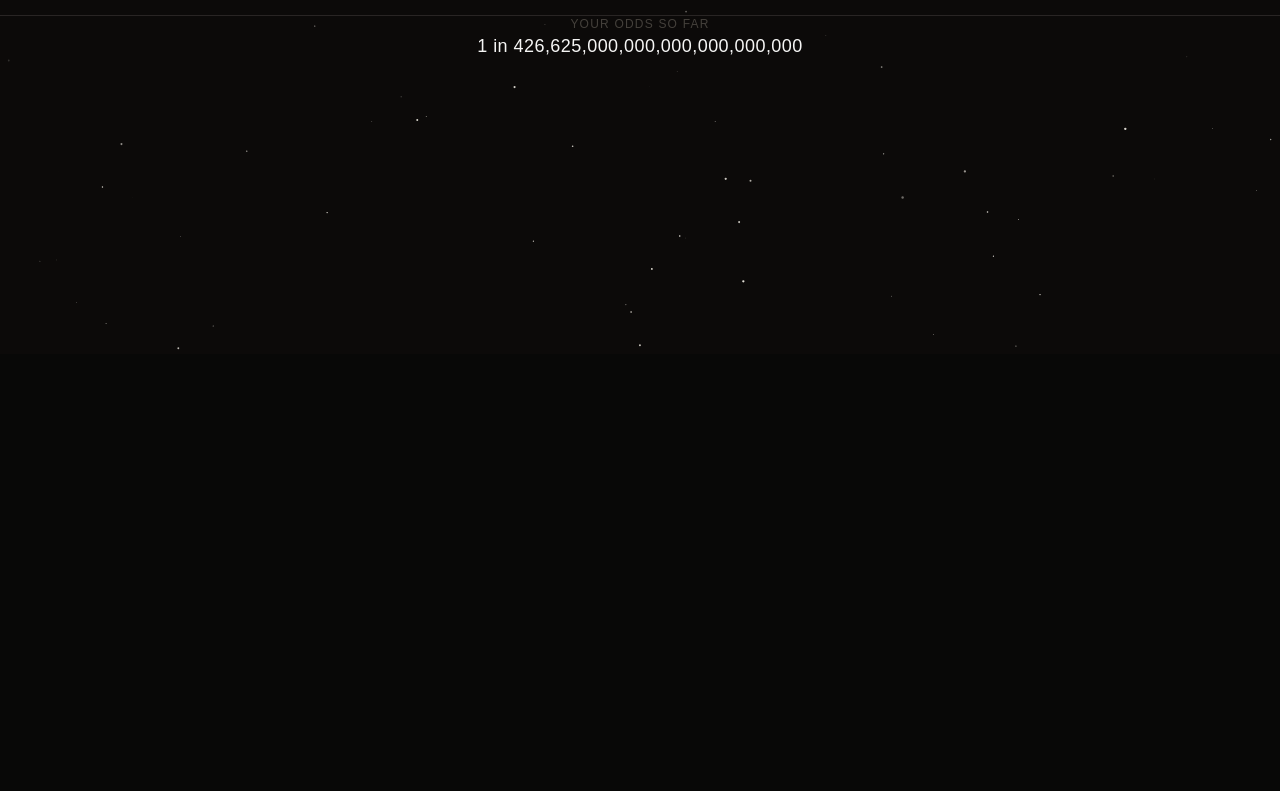
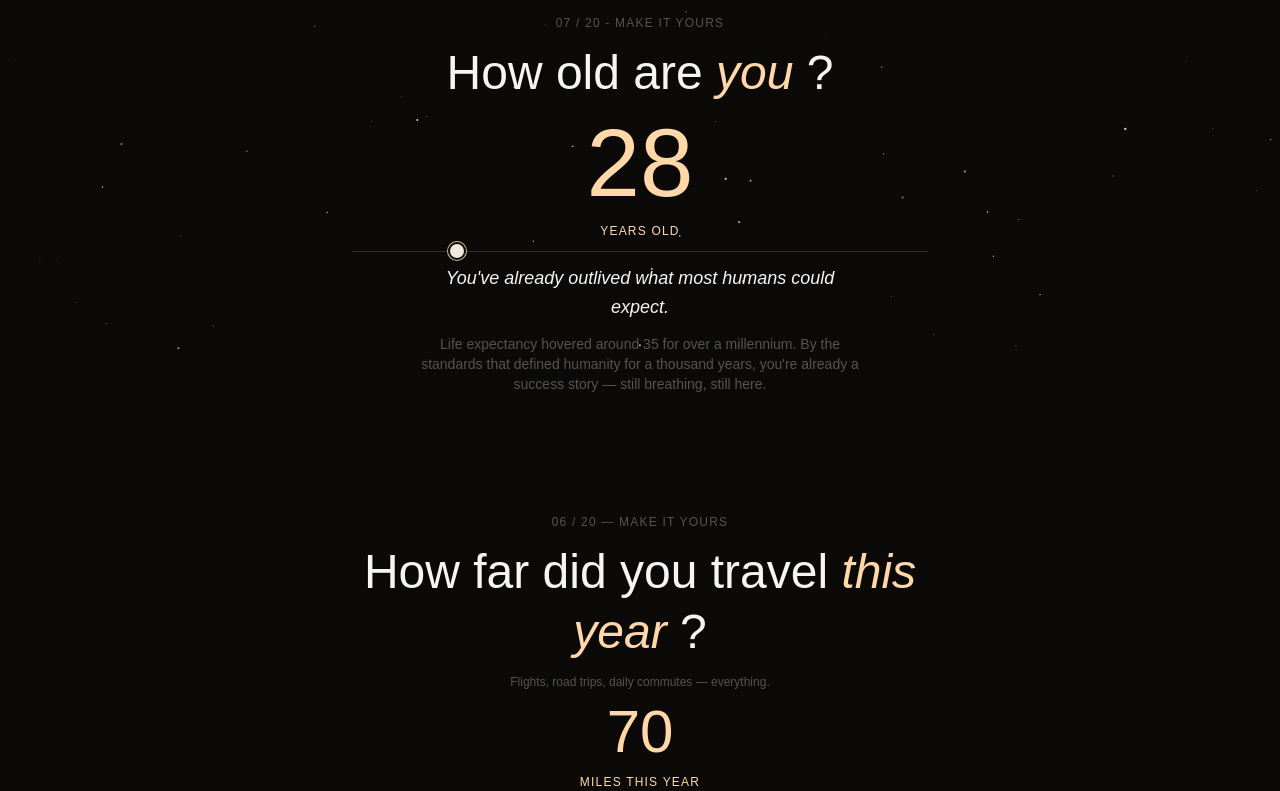
Before and after one commit to brinikki/likely, a Next.js app in the folder my-app/: page / in a window 1280 px wide. Shown: the part 446-1237 px from the top of the page. Before the commit the page ends 800 px from the top, so only its background shows below. Built offline with nearby package versions, Linux system fonts and the light colour scheme; a web font is replaced by a local one.

Commit message:
did the age card, redid the colors and the gap and i learned do it by class name whenn using tailwindcss. i asked claude to redo the bar bc it was ugly. imported travelcard to page.tsx and im navigating on my own and seeing what happens. so far so good!

```diff
--- /dev/null
+++ b/my-app/components/agecard.jsx
@@ -0,0 +1,52 @@
+'use client'
+
+import { useState } from 'react';
+
+export default function AgeCard({index, total}) {
+    const [age, setAge] = useState(28);
+
+    function getInsight(age) {
+        if (age < 20) return {
+            insight: "You're not young. You yourself have roughly 15 more years before being considered to have lived a full life. - by every standard that existed for most of human history",
+            sub: "A thousand years ago, 2-3 of your siblings likely never made it past age 5. You are already in the top 10% of people who have ever lived in terms of age."
+        }
+      if (age < 35) return {
+        insight: "You've already outlived what most humans could expect.",
+        sub: "Life expectancy hovered around 35 for over a millennium. By the standards that defined humanity for a thousand years, you're already a success story — still breathing, still here."
+        }
+        if (age < 55) return {
+            insight: `You are living ${Math.round(((age - 35) / 35) * 100)}% beyond the life expectancy that defined humanity for 1,000 years.`,
+            sub: "Every day past 35 was borrowed time for your ancestors. You're borrowing it"
+        }
+        const pct = Math.min(99, Math.round(((age - 20) / 65) * 75 + 20));
+        return {
+           insight: "A thousand years ago, people would have asked what gods you prayed to.",
+           sub: `You are outliving roughly ${pct}% of every human who ever drew breath. They'd have called you a miracle. You didn't earn this — antibiotics and clean water did it for you.`
+        }
+    }
+
+    const { insight, sub } = getInsight(age);
+
+    return (
+        <div className="gap-3 flex flex-col items-center text-center max-w-xl w-full ">
+            <p className="text-xs tracking-widest uppercase text-stone-600 mb-4">
+                {String(index + 1).padStart(2, '0')} / {total} - Make it yours
+            </p>
+            <h2 className="font-light text-4xl md:text-5xl leading-tight text-stone-100 mb-3">
+                How old are<em className='italic text-orange-200'> you</em> ?
+            </h2>
+            <div className="text-8xl font-light text-orange-200 leading-none my-4">
+                {age}
+            </div>
+
+            <p className="text-xs tracking-widest uppercase text-orange-200 mb-6">years old</p>
+
+            <input type="range" min="13" max="100" value={age} onChange={(e) => setAge(Number(e.target.value))} className="w-full mb-8 cursor-pointer" />
+
+            <p className='text-lg font-light italic text-stone-100 leading-relaxed max-w-md mb-3 transition-all duration-300'>{insight}</p>
+
+
+            <p className='text-sm text-stone-600 max-w-md transition-all duration-300'>{sub}</p>
+        </div>
+    );
+}
--- a/my-app/components/travelcard.jsx
+++ b/my-app/components/travelcard.jsx
@@ -40,31 +40,31 @@ export default function TravelCard({ index, total }) {
   const insight = INSIGHTS.find(i => miles <= i.max) || INSIGHTS[INSIGHTS.length - 1]
 
   const bars = [
-    { label: 'You', pct, value: miles >= MAX_MILES ? '7k+ mi' : miles.toLocaleString() + ' mi', color: '#c9b88a', textColor: '#c9b88a' },
+    { label: 'You', pct, value: miles >= MAX_MILES ? '7k+ mi' : miles.toLocaleString() + ' mi', color: '#eeeaddff', textColor: '#c9b88a' },
     { label: '1800s avg', pct: 5, value: '~50 mi', color: '#3d3b37', textColor: '#3d3b37' },
     { label: 'Medieval', pct: 2.5, value: '~25 mi', color: '#2e2c28', textColor: '#3d3b37' },
     { label: 'Stone age', pct: 1, value: '~10 mi', color: '#1e1c18', textColor: '#3d3b37' },
   ]
 
   return (
-    <div className="flex flex-col items-center text-center max-w-xl w-full">
+    <div className="flex flex-col items-center text-center max-w-xl w-full gap-3">
 
       <p className="text-xs tracking-widest uppercase text-stone-600 mb-4">
         {String(index + 1).padStart(2, '0')} / {total} — Make it yours
       </p>
 
       <h2 className="font-light text-4xl md:text-5xl leading-tight text-stone-100 mb-3">
-        How far did you travel <em className="italic text-amber-400">this year</em>?
+        How far did you travel <em className="italic text-orange-200">this year </em>?
       </h2>
 
       <p className="text-xs text-stone-600 mb-5 font-light">
         Flights, road trips, daily commutes — everything.
       </p>
 
-      <div className="text-6xl font-light text-amber-400 leading-none mb-1">
+      <div className="text-6xl font-light text-orange-200 leading-none mb-1">
         {displayMiles}
       </div>
-      <p className="text-xs tracking-widest uppercase text-stone-600 mb-5">
+      <p className="text-xs tracking-widest uppercase text-orange-200 mb-5">
         miles this year
       </p>
 
--- a/my-app/src/app/globals.css
+++ b/my-app/src/app/globals.css
@@ -11,3 +11,24 @@ body {
   color: #ede9e0;
   min-height: 100vh;
 }
+
+input[type="range"] {
+  -webkit-appearance: none;
+  background: none;
+  width: 100%;
+  height: 1px;
+  background: #2e2c28;
+  outline: none;
+  cursor: pointer;
+}
+
+input[type="range"]::-webkit-slider-thumb {
+  -webkit-appearance: none;
+  width: 18px;
+  height: 18px;
+  background: #ede9e0;
+  border-radius: 50%;
+  cursor: pointer;
+  border: 2px solid #080807;
+  box-shadow: 0 0 0 1px #c9b88a;
+}
--- a/my-app/src/app/page.tsx
+++ b/my-app/src/app/page.tsx
@@ -1,10 +1,12 @@
 'use client'
 import { useState } from 'react';
+import AgeCard from '@/../components/agecard';
 import StarBackground from '@/../components/starBackground';
 import ProgressBar from '@/../components/progressbar';
 //import StandardCard from '@/../components/standardcard';
 import OddsBar from '@/../components/oddsbar';
 import ToggleCard from '@/../components/togglecard';
+import TravelCard from '@/../components/travelcard';
 
 
 const testCard = {
@@ -27,6 +29,8 @@ export default function Page() {
   {/* <h1>Progress Bar Example</h1>  */}
       <ProgressBar total={20}  current={3}/>
       <ToggleCard card={testCard} index={6} total={20} onChoice={setChoice}/>
+      <AgeCard index={6} total={20}/>
+      <TravelCard index={5} total={20}/>
       {/* <StandardCard card={testCard} title={testCard.title} text={testCard.text} total={20} index={0}/> */}
       {/* <OddsBar odds={testCard.odds}/> */}
       <OddsBar odds={choice === 'yes'
```
